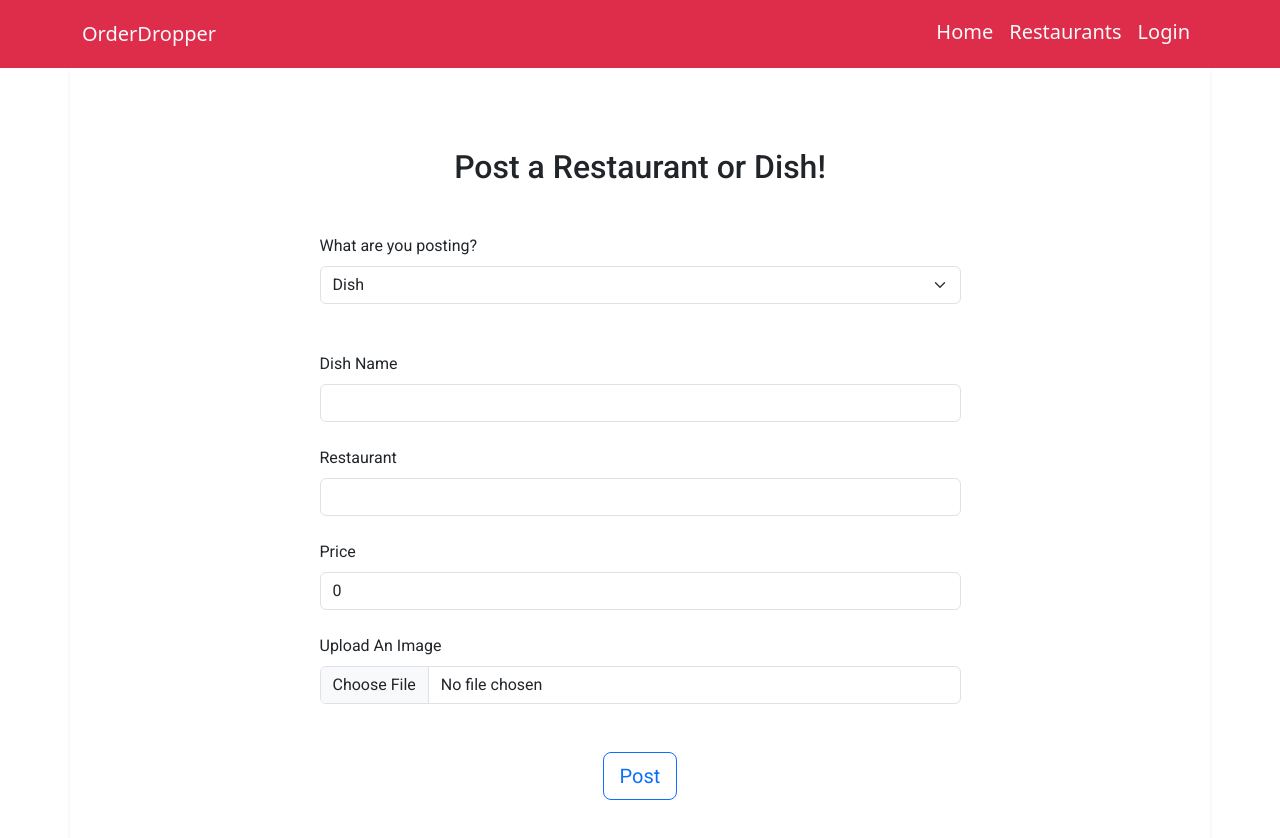
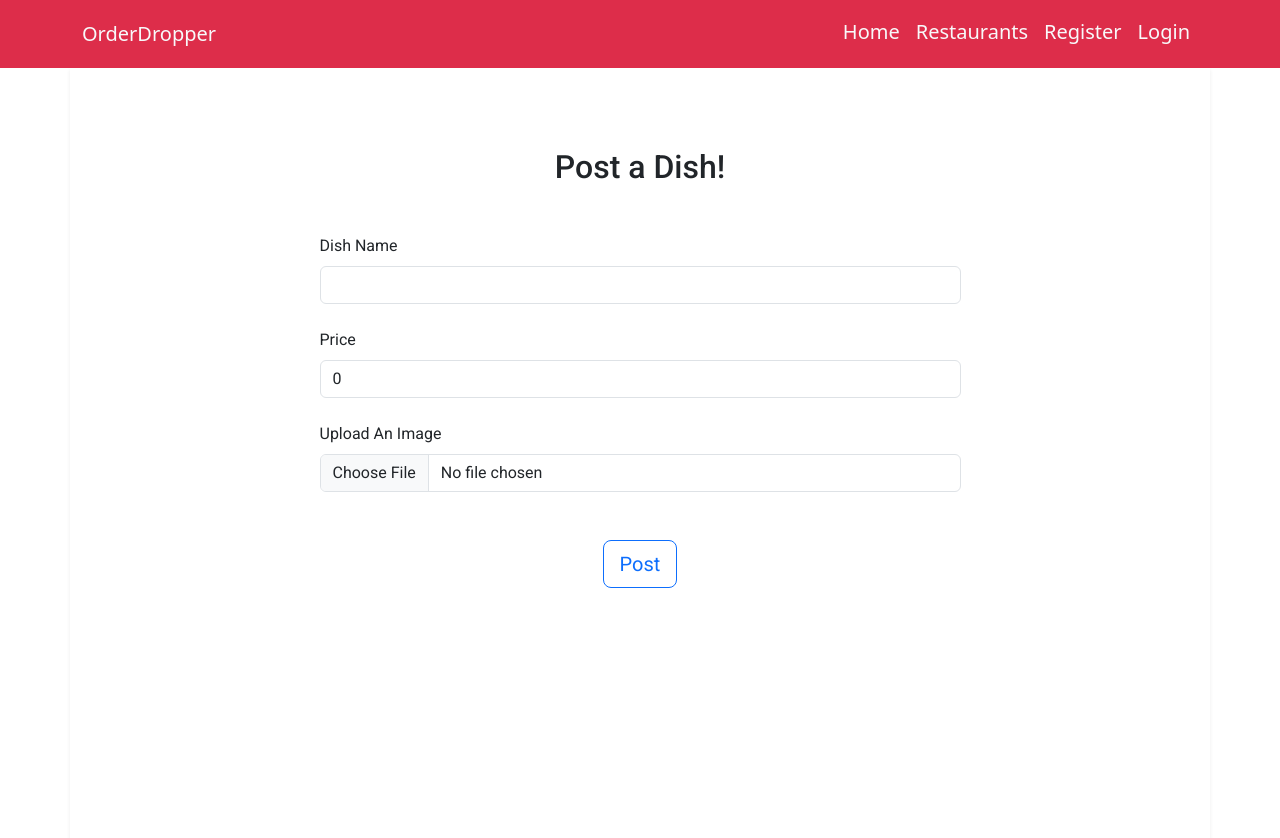
Before and after one commit to Richard-Ly-7/food-ordering-site, a React (Vite) app in the folder client/: page /post in a window 1280 px wide. Shown: the top 838 px of the page. Built offline with nearby package versions, Linux system fonts and the light colour scheme.

Commit message:
Add restaurant and buyer select options to Register.jsx

```diff
--- a/client/src/components/Navbar.jsx
+++ b/client/src/components/Navbar.jsx
@@ -12,6 +12,7 @@ export default function Navbar() {
           <Nav className="ms-auto pt-1">
             <Nav.Link href="/"><p className="text-light h5">Home</p></Nav.Link>
             <Nav.Link href="/restaurants"><p className="text-light h5">Restaurants</p></Nav.Link>
+            <Nav.Link href="/register"><p className="text-light h5">Register</p></Nav.Link>
             <Nav.Link href="/login"><p className="text-light h5">Login</p></Nav.Link>
           </Nav>
         </NavigationBar.Collapse>
--- a/client/src/pages/Post.jsx
+++ b/client/src/pages/Post.jsx
@@ -8,36 +8,26 @@ import Col from 'react-bootstrap/Col';
 export default function Login(){
 
     const [fields, setFields] = useState({
-        selectValue: "Dish",
         dishName: "",
         price: 0,
-        restaurant: "",
-        restaurantName: "",
-        address: "",
-        description: ""
+        base64: ""
     });
 
-    const changeField = (e) => {
-
-        setFields({
-            selectValue: e.target.value,
-            dishName: "",
-            price: 0,
-            restaurant: "",
-            restaurantName: "",
-            address: "",
-            description: ""
-        });
-
+    const convertToBase64 = (e) => {
+        let reader = new FileReader();
+        reader.readAsDataURL(e.target.files[0]);
+        reader.onload = () => {
+            setFields({...fields, base64: reader.result});
+        };
     }
 
     const handleSubmit = async (e) => {
         e.preventDefault();
 
-        await fetch(`http://localhost:4000/${fields.selectValue === "Dish" ? "dishes" : "restaurants"}`, {
+        await fetch('http://localhost:4000/dishes', {
             method: 'POST',
             headers: { 'Content-Type': 'application/json' },
-            body: JSON.stringify(fields.selectValue === "Dish" ? {name: fields.dishName, price: fields.price, restaurant: fields.restaurant, base64: "test"} : {name: fields.restaurantName, address: fields.address, description: fields.description, base64: "test"}),
+            body: JSON.stringify({name: fields.dishName, price: fields.price, restaurant: "placeholder", base64: "test"}),
         });
 
     };
@@ -45,78 +35,31 @@ export default function Login(){
     return (
         <Container fluid="md" className="wrapper shadow-sm">
 
-            <p className="h2 text-center mb-5">Post a Restaurant or Dish!</p>
+            <p className="h2 text-center mb-5">Post a Dish!</p>
 
             <Row className="justify-content-center">
                 <Col xs={7} sm={7}>
                     <Form onSubmit={handleSubmit}>
-                        <Form.Group className="mb-5">
-                            <Form.Label>What are you posting?</Form.Label>
-                            <Form.Select onChange={changeField}>
-                                <option>Dish</option>
-                                <option>Restaurant</option>
-                            </Form.Select>
-                        </Form.Group>
-
-                        {
-                            fields.selectValue === "Dish" ?
 
                         <Form.Group className="mb-4">
                         <Form.Label>Dish Name</Form.Label>
                         <Form.Control type="text" value={fields.dishName} onChange={(e) => setFields({...fields, dishName: e.target.value})} required />
                         </Form.Group>
 
-                            :
-
-                            <Form.Group className="mb-4">
-                            <Form.Label>Restaurant Name</Form.Label>
-                            <Form.Control type="text"  value={fields.restaurantName} onChange={(e) => setFields({...fields, restaurantName: e.target.value})} required />
-                            </Form.Group>
-
-                        }
-
-                        {
-                            fields.selectValue === "Dish" ?
-
-                            <Form.Group className="mb-4">
-                            <Form.Label>Restaurant</Form.Label>
-                            <Form.Control type="text" value={fields.restaurant} onChange={(e) => setFields({...fields, restaurant: e.target.value})} required />
-                            </Form.Group>
-
-                            :
-
-                            <Form.Group className="mb-4">
-                            <Form.Label>Address</Form.Label>
-                            <Form.Control type="text"  value={fields.address} onChange={(e) => setFields({...fields, address: e.target.value})} required />
-                            </Form.Group>
-
-                        }
-
-                        {
-                            fields.selectValue === "Dish" ?
-
                         <Form.Group className="mb-4">
                         <Form.Label>Price</Form.Label>
                         <Form.Control type="number" value={fields.price} onChange={(e) => setFields({...fields, price: e.target.value})} required />
                         </Form.Group>
 
-                            :
-
-                            <Form.Group className="mb-4">
-                            <Form.Label>Description</Form.Label>
-                            <Form.Control type="text"  value={fields.description} onChange={(e) => setFields({...fields, description: e.target.value})} required />
-                            </Form.Group>
-
-                        }
-
                         <Form.Group className="mb-5">
                             <Form.Label>Upload An Image</Form.Label>
-                            <Form.Control type="file" />
+                            <Form.Control type="file" accept="image/jpg, image/jpeg, image/png" onChange={convertToBase64} />
                         </Form.Group>
 
                         <div className="d-flex justify-content-center">
                             <Button variant="outline-primary" type="submit" size="lg">Post</Button>
                         </div>
+
                     </Form>
                 </Col>
             </Row>
--- a/client/src/pages/Register.jsx
+++ b/client/src/pages/Register.jsx
@@ -1,3 +1,4 @@
+import { useState } from 'react';
 import Container from 'react-bootstrap/Container';
 import Button from 'react-bootstrap/Button';
 import Form from 'react-bootstrap/Form';
@@ -5,34 +6,81 @@ import Row from 'react-bootstrap/Row';
 import Col from 'react-bootstrap/Col';
 
 export default function Register(){
+
+    const [fields, setFields] = useState({
+        selectValue: "Buyer",
+        displayName: "",
+        restaurantName: "",
+        address: "",
+        description: "",
+        email: "",
+        password: ""
+    });
+
+    const changeField = (e) => {
+
+        setFields({
+            selectValue: e.target.value,
+            displayName: "",
+            restaurantName: "",
+            address: "",
+            description: "",
+            email: "",
+            password: ""
+        });
+
+    }
+
     return (
         <Container fluid="md" className="wrapper shadow-sm">
-            <p className="h2 text-center mb-5">Welcome Back!</p>
+            <p className="h2 text-center mb-5">Register</p>
 
             <Row className="justify-content-center">
                 <Col xs={7} sm={7}>
                     <Form>
-                        <Form.Group className="mb-4">
-                            <Form.Label>Display Name</Form.Label>
-                            <Form.Control type="text" />
+                        <Form.Group className="mb-5">
+                            <Form.Label>I am a:</Form.Label>
+                            <Form.Select onChange={changeField}>
+                                <option>Buyer</option>
+                                <option>Restaurant</option>
+                            </Form.Select>
                         </Form.Group>
 
+                        {
+                            fields.selectValue === "Buyer" ?
+
+                            <Form.Group className="mb-4">
+                                <Form.Label>Display Name</Form.Label>
+                                <Form.Control type="text" value={fields.displayName} onChange={(e) => setFields({...fields, displayName: e.target.value})} required  />
+                            </Form.Group>
+
+                            :
+
+                            <>
+                                <Form.Group className="mb-4">
+                                <Form.Label>Restaurant Name</Form.Label>
+                                <Form.Control type="text" value={fields.restaurantName} onChange={(e) => setFields({...fields, restaurantName: e.target.value})} required />
+                                </Form.Group>
+
+                                <Form.Group className="mb-4">
+                                <Form.Label>Address</Form.Label>
+                                <Form.Control type="text" value={fields.address} onChange={(e) => setFields({...fields, address: e.target.value})} required />
+                                </Form.Group>
+
+                                <Form.Group className="mb-4">
+                                <Form.Label>Description</Form.Label>
+                                <Form.Control type="text" value={fields.description} onChange={(e) => setFields({...fields, description: e.target.value})} required />
+                                </Form.Group>
+                            </>
+                        }
                         <Form.Group className="mb-4">
                             <Form.Label>Email</Form.Label>
-                            <Form.Control type="email" />
+                            <Form.Control type="email" value={fields.email} onChange={(e) => setFields({...fields, email: e.target.value})} required />
                         </Form.Group>
 
                         <Form.Group className="mb-4">
                             <Form.Label>Password</Form.Label>
-                            <Form.Control type="password" />
-                        </Form.Group>
-
-                        <Form.Group className="mb-5">
-                            <Form.Label>I am a:</Form.Label>
-                            <Form.Select>
-                                <option>Buyer</option>
-                                <option>Restaurant</option>
-                            </Form.Select>
+                            <Form.Control type="password" value={fields.password} onChange={(e) => setFields({...fields, password: e.target.value})} required />
                         </Form.Group>
 
                         <div className="d-flex justify-content-center">
@@ -45,3 +93,107 @@ export default function Register(){
         </Container>
     )
 }
+
+// const [fields, setFields] = useState({
+//         selectValue: "Dish",
+//         dishName: "",
+//         price: 0,
+//         restaurantName: "",
+//         address: "",
+//         description: ""
+//     });
+
+//     const changeField = (e) => {
+
+//         setFields({
+//             selectValue: e.target.value,
+//             dishName: "",
+//             price: 0,
+//             restaurantName: "",
+//             address: "",
+//             description: ""
+//         });
+
+//     }
+
+//     const handleSubmit = async (e) => {
+//         e.preventDefault();
+
+//         await fetch(`http://localhost:4000/${fields.selectValue === "Dish" ? "dishes" : "restaurants"}`, {
+//             method: 'POST',
+//             headers: { 'Content-Type': 'application/json' },
+//             body: JSON.stringify(fields.selectValue === "Dish" ? {name: fields.dishName, price: fields.price, restaurant: "placeholder", base64: "test"} : {name: fields.restaurantName, address: fields.address, description: fields.description, base64: "test"}),
+//         });
+
+//     };
+
+//     return (
+//         <Container fluid="md" className="wrapper shadow-sm">
+
+//             <p className="h2 text-center mb-5">Post a Restaurant or Dish!</p>
+
+//             <Row className="justify-content-center">
+//                 <Col xs={7} sm={7}>
+//                     <Form onSubmit={handleSubmit}>
+//                         <Form.Group className="mb-5">
+//                             <Form.Label>What are you posting?</Form.Label>
+//                             <Form.Select onChange={changeField}>
+//                                 <option>Dish</option>
+//                                 <option>Restaurant</option>
+//                             </Form.Select>
+//                         </Form.Group>
+
+//                         {
+//                             fields.selectValue === "Dish" ?
+
+//                             <Form.Group className="mb-4">
+//                             <Form.Label>Dish Name</Form.Label>
+//                             <Form.Control type="text" value={fields.dishName} onChange={(e) => setFields({...fields, dishName: e.target.value})} required />
+//                             </Form.Group>
+
+//                             :
+
+
+
+//                         }
+
+//                         {
+//                             fields.selectValue === "Dish" ?
+
+//                             ""
+
+//                             :
+
+//
+
+//                         }
+
+//                         {
+//                             fields.selectValue === "Dish" ?
+
+//                             <Form.Group className="mb-4">
+//                             <Form.Label>Price</Form.Label>
+//                             <Form.Control type="number" value={fields.price} onChange={(e) => setFields({...fields, price: e.target.value})} required />
+//                             </Form.Group>
+
+//                             :
+
+//
+
+//                         }
+
+//                         <Form.Group className="mb-5">
+//                             <Form.Label>Upload An Image</Form.Label>
+//                             <Form.Control type="file" />
+//                         </Form.Group>
+
+//                         <div className="d-flex justify-content-center">
+//                             <Button variant="outline-primary" type="submit" size="lg">Post</Button>
+//                         </div>
+//                     </Form>
+//                 </Col>
+//             </Row>
+
+//         </Container>
+//     )
+// }
```
Lines whose indentation alone changed are shown as unchanged.
